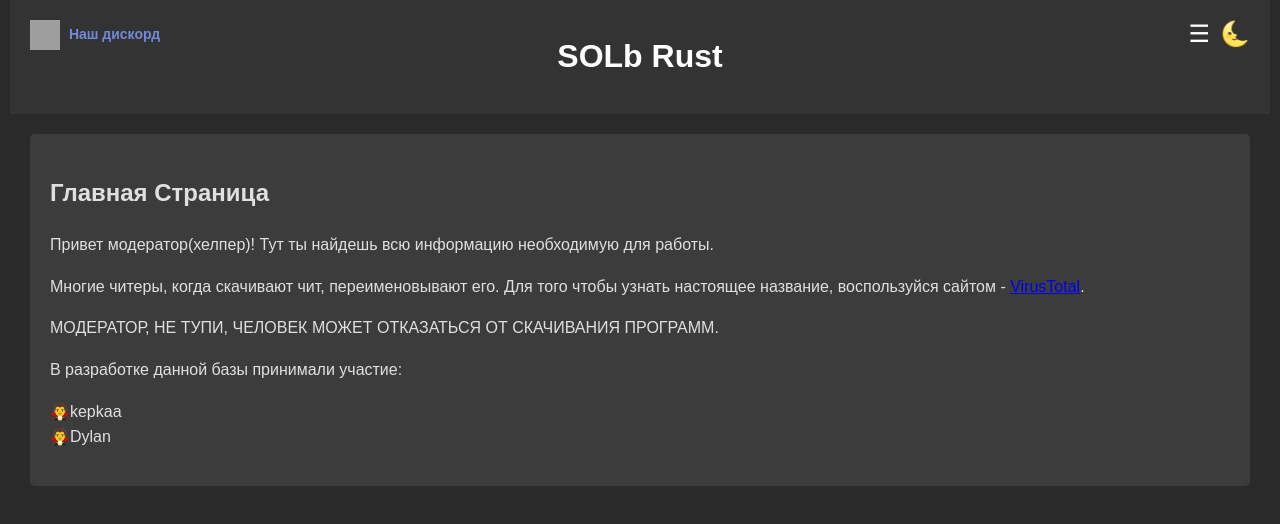
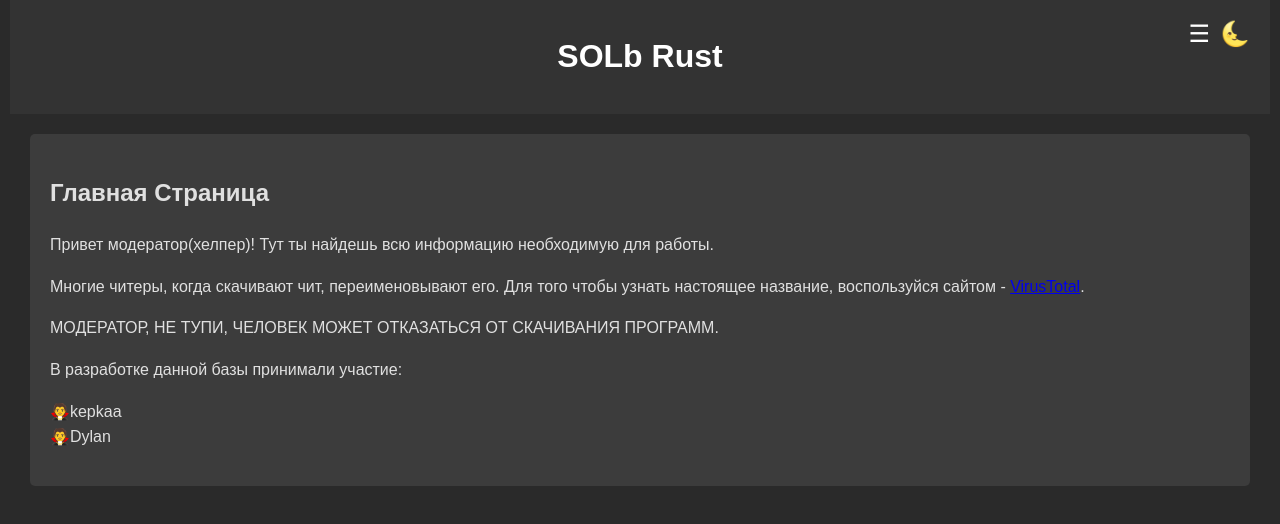
Before and after one commit to kepkaa/SOLb-Seelers-Of-Legends, a plain HTML site: page index.html in a window 1280 px wide. Drawn offline with Linux system fonts and the light colour scheme; grey boxes are pictures that could not be loaded.

Commit message:
Update index.html

```diff
--- a/index.html
+++ b/index.html
@@ -14,23 +14,6 @@
   <body>
     <header>
       <h1>SOLb Rust</h1>
-      <a
-        href="https://discord.gg/ZZXeQbxGBP"
-        target="_blank"
-        class="discord-link"
-      >
-        <img
-          src="https://sun9-21.userapi.com/impg/fcTbnG3b_rSlgLx9ubjQ9yEiKXqcq1N_C2bRmA/ga3XUdaJraI.jpg?size=512x512&quality=95&sign=02a371ef5b7e495855535e8c1510a666&type=album"
-          alt="Discord"
-          style="
-            width: 30px;
-            height: 30px;
-            vertical-align: middle;
-            margin-right: 5px;
-          "
-        />
-        Наш дискорд
-      </a>
       <div class="menu-toggle" onclick="toggleMenu()">&#9776;</div>
       <div class="theme-toggle" onclick="toggleTheme()">🌜</div>
     </header>
```
